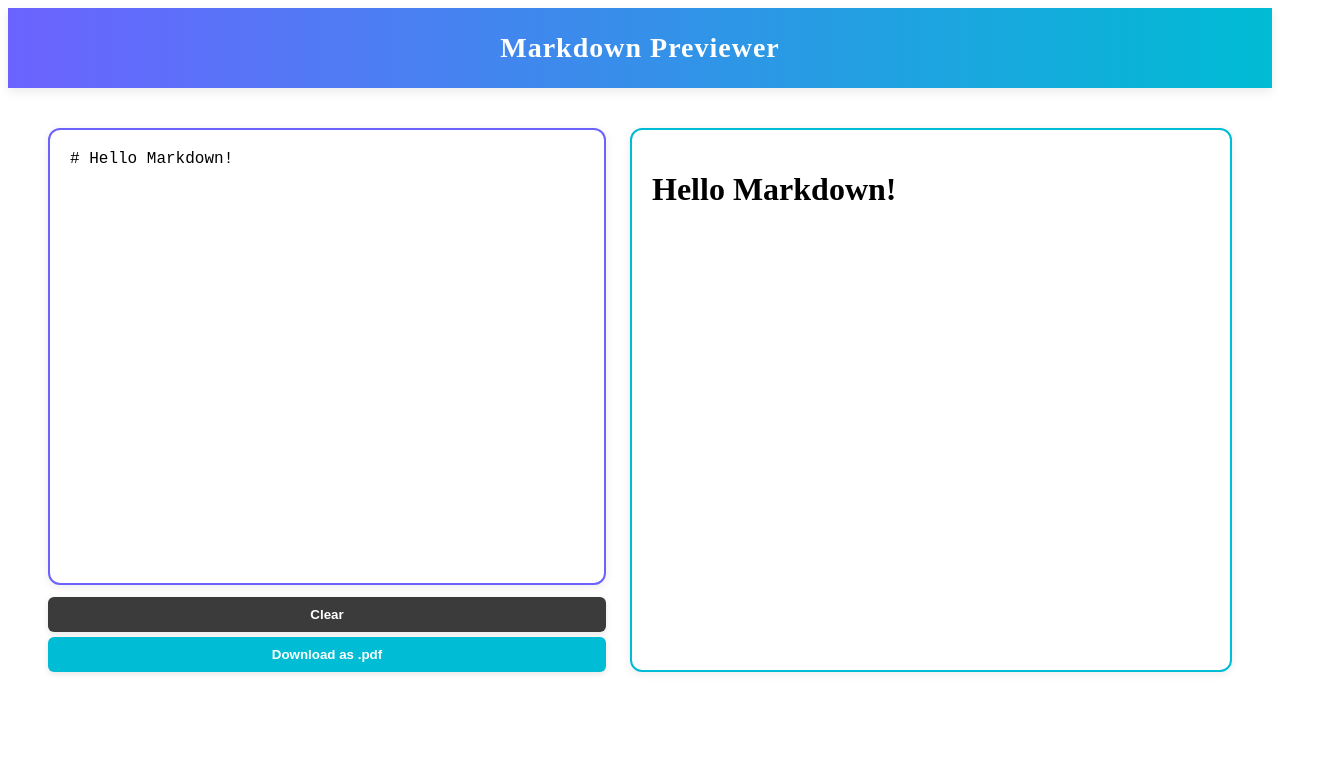
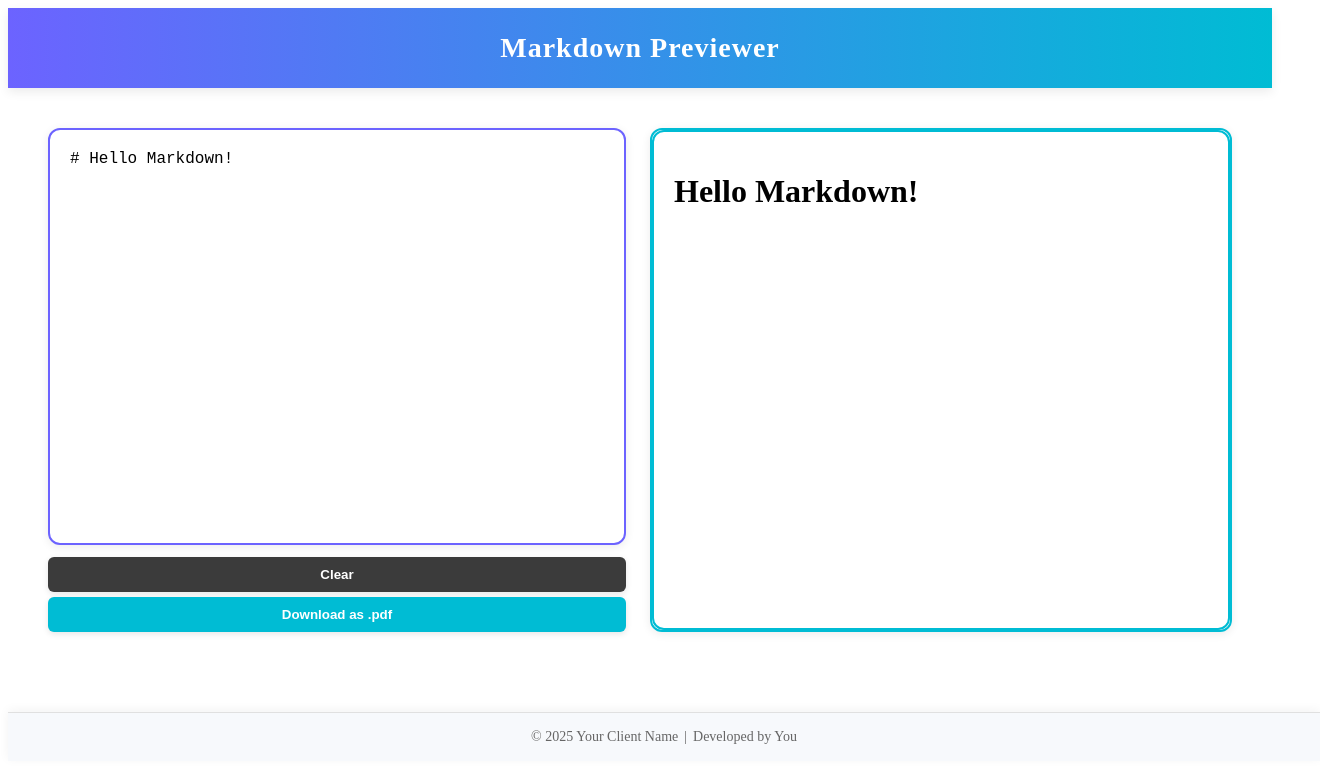
Before and after one commit to Waqar95/markdown-previewer, an Angular app: page / in a window 1280 px wide. Shown: the top 782 px of the page, 1320 px wide, since content can reach past the window. Built offline with nearby package versions, Linux system fonts and the light colour scheme.

Commit message:
Added global footer under editor and preview sections

```diff
--- a/src/app/app.component.css
+++ b/src/app/app.component.css
@@ -128,3 +128,35 @@ textarea:focus {
   justify-content: flex-end;
   margin-top: 12px;
 }
+
+.preview-wrapper {
+  flex: 1;
+  display: flex;
+  flex-direction: column;
+  height: 500px;
+  border: 2px solid #00bcd4;
+  border-radius: 12px;
+  background-color: #ffffff;
+  box-shadow: 0 2px 10px rgba(0, 0, 0, 0.08);
+  overflow: hidden;
+}
+
+/* Footer Styling */
+.app-footer {
+  width: 100%;
+  padding: 16px 24px;
+  text-align: center;
+  background-color: #f7f9fc;
+  border-top: 1px solid #e0e0e0;
+  color: #666;
+  font-size: 14px;
+  margin-top: 40px;
+  box-shadow: 0 -2px 10px rgba(0, 0, 0, 0.05);
+}
+
+.footer-content {
+  display: flex;
+  justify-content: center;
+  gap: 6px;
+  flex-wrap: wrap;
+}
--- a/src/app/app.component.html
+++ b/src/app/app.component.html
@@ -17,5 +17,16 @@
   </div>
 
   <!-- HTML Preview -->
-  <div class="preview" [innerHTML]="convertedHtml"></div>
+  <div class="preview-wrapper">
+    <div class="preview" [innerHTML]="convertedHtml"></div>
+  </div>
 </div>
+
+<!-- Global Footer -->
+<footer class="app-footer">
+  <div class="footer-content">
+    <span>© 2025 Your Client Name</span>
+    <span> | </span>
+    <span>Developed by You</span>
+  </div>
+</footer>
```
